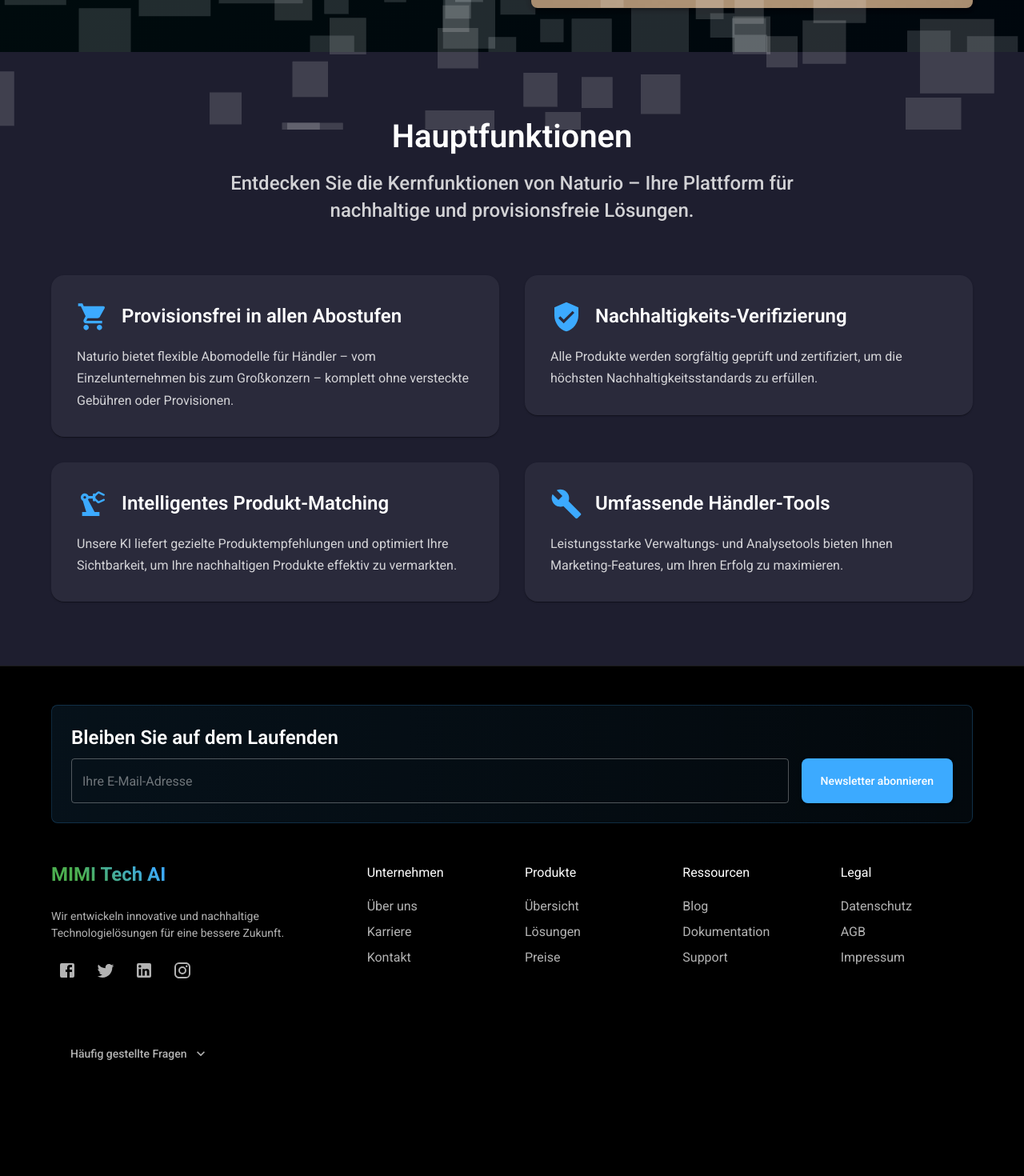
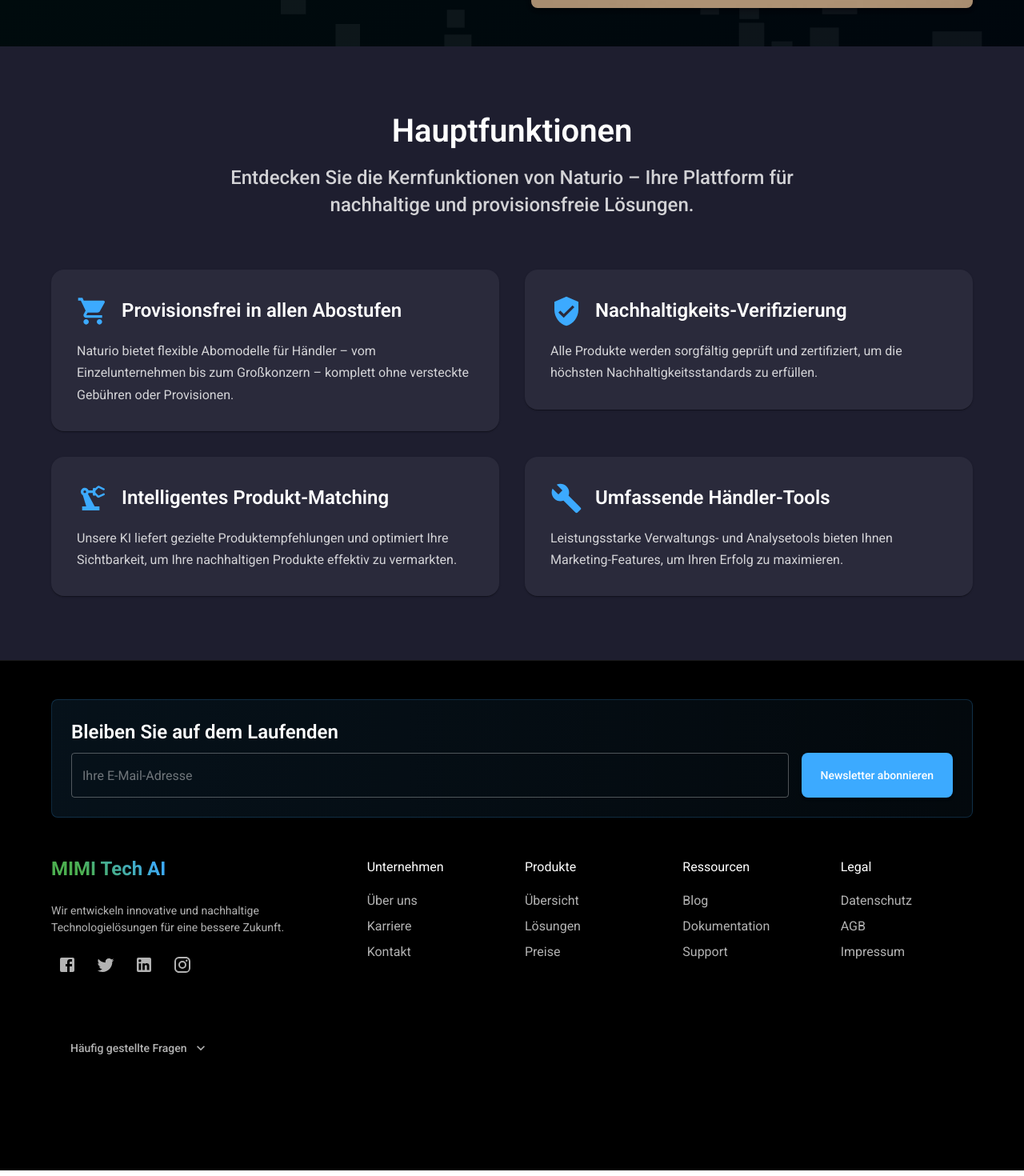
Before and after one commit to Bemlerinho/Mimi-Tech-AI, a React (Vite) app: page /naturio in a window 1280 px wide. Shown: the part 638-2108 px from the top of the page at 80% size. Built offline with nearby package versions, Linux system fonts and the light colour scheme.

Commit message:
Fix background animation and image visibility

```diff
--- a/src/components/Layout/Layout.tsx
+++ b/src/components/Layout/Layout.tsx
@@ -18,10 +18,22 @@ const Layout: React.FC<LayoutProps> = ({ children }) => {
         bgcolor: '#000000',
         color: '#ffffff',
         position: 'relative',
+        '& img': {
+          maxWidth: '100%',
+          height: 'auto',
+          display: 'block'
+        }
       }}
     >
       <SwarmBackground />
-      <Box component="header" role="banner">
+      <Box
+        component="header"
+        role="banner"
+        sx={{
+          position: 'relative',
+          zIndex: 1
+        }}
+      >
         <Navbar />
       </Box>
       <Box
@@ -30,12 +42,22 @@ const Layout: React.FC<LayoutProps> = ({ children }) => {
         sx={{
           flexGrow: 1,
           position: 'relative',
-          minHeight: '100vh'
+          zIndex: 1,
+          '& > *': {
+            position: 'relative'
+          }
         }}
       >
         {children}
       </Box>
-      <Box component="footer" role="contentinfo">
+      <Box
+        component="footer"
+        role="contentinfo"
+        sx={{
+          position: 'relative',
+          zIndex: 1
+        }}
+      >
         <Footer />
       </Box>
     </Box>
--- a/src/components/SwarmBackground.tsx
+++ b/src/components/SwarmBackground.tsx
@@ -27,6 +27,7 @@ const SwarmBackground: React.FC = () => {
     });
     renderer.setSize(window.innerWidth, window.innerHeight);
     renderer.setPixelRatio(window.devicePixelRatio);
+    renderer.setClearColor(0x000000, 0); // Transparenter Hintergrund
     containerRef.current.appendChild(renderer.domElement);
 
     // Particles
@@ -59,9 +60,9 @@ const SwarmBackground: React.FC = () => {
 
     const material = new THREE.PointsMaterial({
       color: 0xffffff,
-      size: 3.0,
+      size: 2.0, // Kleinere Partikel
       transparent: true,
-      opacity: 0.15,
+      opacity: 0.1, // Geringere Opazität
       blending: THREE.AdditiveBlending,
       depthWrite: false,
     });
@@ -78,7 +79,6 @@ const SwarmBackground: React.FC = () => {
       for (let i = 0; i < particlesCount; i++) {
         const i3 = i * 3;
 
-        // Update velocity based on target
         const currentPos = new THREE.Vector3(
           positions[i3],
           positions[i3 + 1],
@@ -99,17 +99,14 @@ const SwarmBackground: React.FC = () => {
           velocities[i].add(toTarget.normalize().multiplyScalar(0.0002));
         }
 
-        // Apply velocity
         positions[i3] += velocities[i].x;
         positions[i3 + 1] += velocities[i].y;
         positions[i3 + 2] += velocities[i].z;
 
-        // Damping
         velocities[i].multiplyScalar(0.99);
       }
       particles.geometry.attributes.position.needsUpdate = true;
 
-      // Rotate entire particle system
       particles.rotation.y += 0.0002;
 
       renderer.render(scene, camera);
@@ -144,14 +141,15 @@ const SwarmBackground: React.FC = () => {
     <div
       ref={containerRef}
       style={{
-        position: 'absolute',
+        position: 'fixed',
         top: 0,
         left: 0,
         width: '100%',
         height: '100%',
-        zIndex: 0,
+        zIndex: -1, // Hinter allem anderen
         pointerEvents: 'none',
         mixBlendMode: 'screen',
+        opacity: 0.6, // Reduzierte Gesamtopazität
       }}
     />
   );
```
